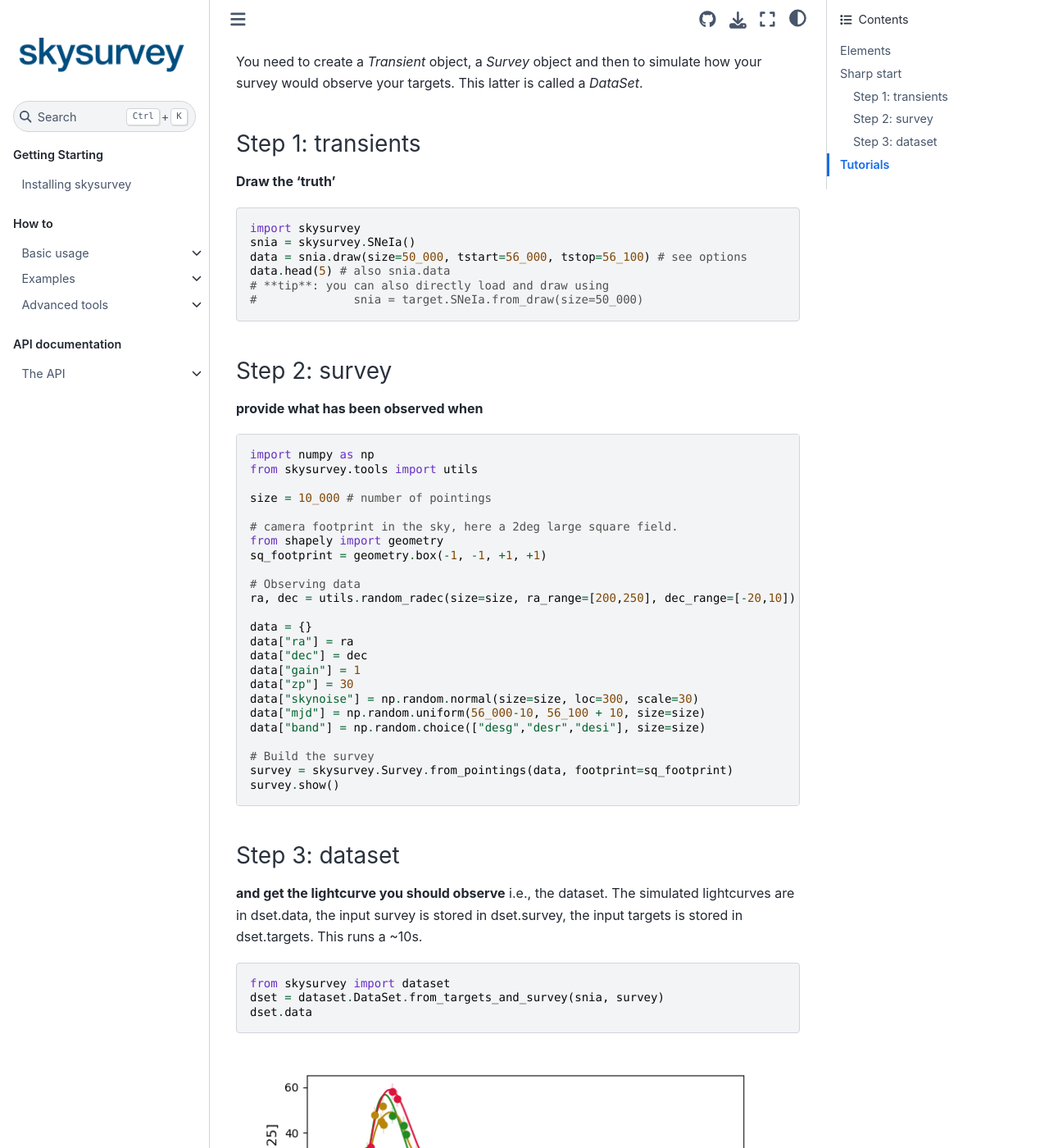
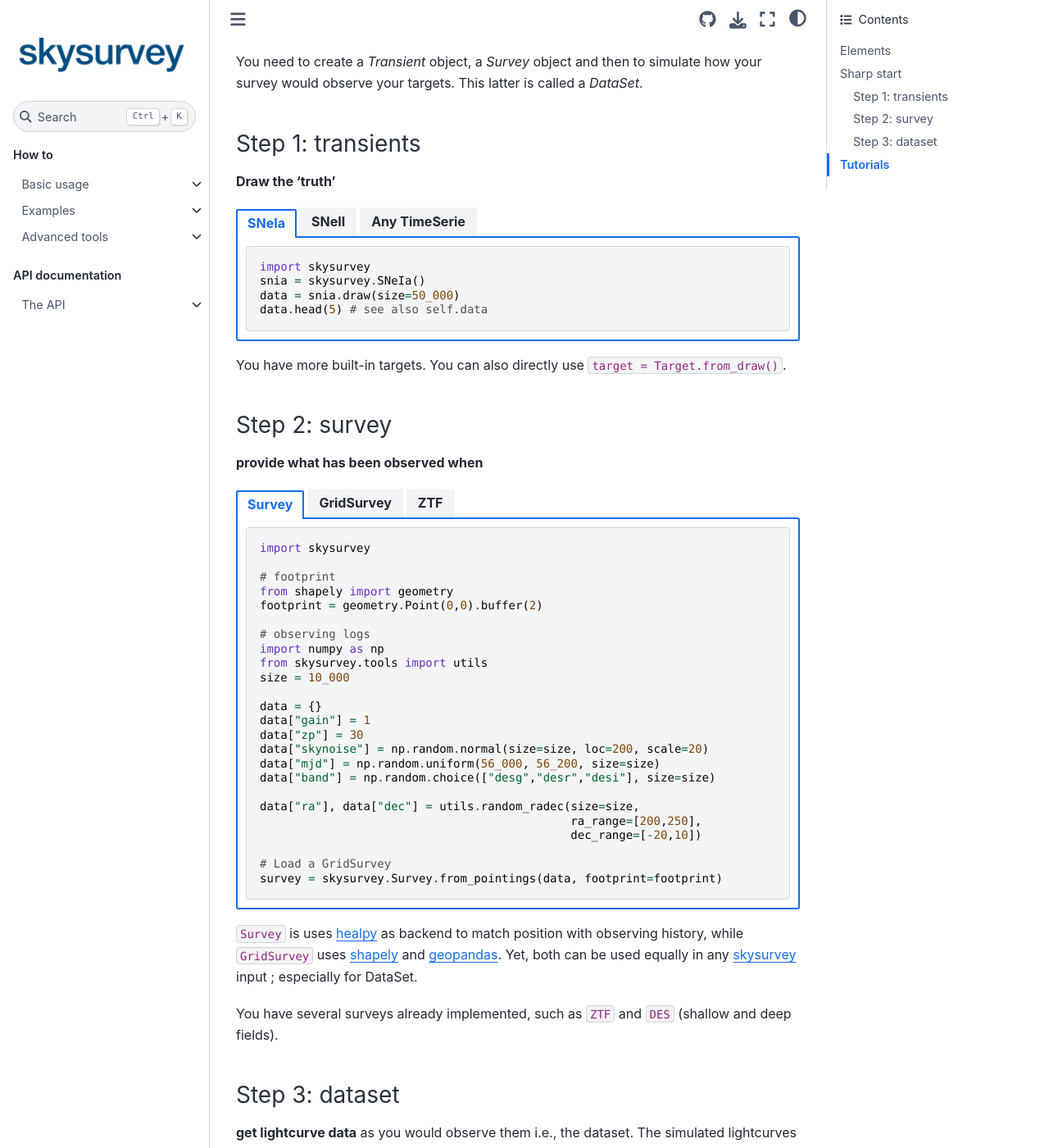
Before and after one commit to MickaelRigault/skysurvey, a Sphinx documentation site: the page built from docs/index.rst, in a window 1280 px wide and 1400 px high, scrolled down 1353 px. Shown: the whole window at 82% size. Built offline with Sphinx 7.4.7 and the Sphinx Book theme 1.1.4, drawn with Linux system fonts in a browser that asks for light colours; pages that are not in the unit, such as notebooks, are missing from menus; some of the changed text lies outside the part shown.

Commit message:
new doc, tiny code update

```diff
--- a/docs/index.rst
+++ b/docs/index.rst
@@ -74,6 +74,8 @@
 
 
 
+
+
 Sharp start
 ============
 
@@ -87,63 +89,163 @@
 
 **Draw the 'truth'**
 
-..  code-block:: python
+.. tab-set::
 
-    import skysurvey
-    snia = skysurvey.SNeIa()
-    data = snia.draw(size=50_000, tstart=56_000, tstop=56_100) # see options
-    data.head(5) # also snia.data
-    # **tip**: you can also directly load and draw using
-    #              snia = target.SNeIa.from_draw(size=50_000)
+    .. tab-item:: SNeIa
+
+       .. code-block:: python
+
+	  import skysurvey
+	  snia = skysurvey.SNeIa()
+	  data = snia.draw(size=50_000)
+	  data.head(5) # see also self.data
 
 
+    .. tab-item:: SNeII
+
+       .. code-block:: python
+
+	  import skysurvey
+	  snii = skysurvey.SNII()
+	  data = snii.draw(size=50_000)
+	  data.head(5) # see also self.data
+
+    .. tab-item:: Any TimeSerie
+
+       .. code-block:: python
+
+	  import skysurvey
+	  snib = skysurvey.TSTransient("v19-2005bf-corr")
+	  # see https://sncosmo.readthedocs.io/en/stable/source-list.html
+	  snib.draw(50_000)
+	  snib.data.head(5) # also self.data
+
+
+You have more built-in targets. You can also directly use ``target = Target.from_draw()``.
 
 Step 2: survey
 -----------------
 
 **provide what has been observed when**
 
-..  code-block:: python
 
-    import numpy as np
-    from skysurvey.tools import utils
+.. tab-set::
 
-    size = 10_000 # number of pointings
+    .. tab-item:: Survey
 
-    # camera footprint in the sky, here a 2deg large square field.
-    from shapely import geometry
-    sq_footprint = geometry.box(-1, -1, +1, +1)
+       .. code-block:: python
 
-    # Observing data
-    ra, dec = utils.random_radec(size=size, ra_range=[200,250], dec_range=[-20,10])
+            import skysurvey
 
-    data = {}
-    data["ra"] = ra
-    data["dec"] = dec
-    data["gain"] = 1
-    data["zp"] = 30
-    data["skynoise"] = np.random.normal(size=size, loc=300, scale=30)
-    data["mjd"] = np.random.uniform(56_000-10, 56_100 + 10, size=size)
-    data["band"] = np.random.choice(["desg","desr","desi"], size=size)
+            # footprint
+            from shapely import geometry
+            footprint = geometry.Point(0,0).buffer(2)
 
-    # Build the survey
-    survey = skysurvey.Survey.from_pointings(data, footprint=sq_footprint)
-    survey.show()
+            # observing logs
+            import numpy as np
+            from skysurvey.tools import utils
+            size = 10_000
 
+            data = {}
+            data["gain"] = 1
+            data["zp"] = 30
+            data["skynoise"] = np.random.normal(size=size, loc=200, scale=20)
+            data["mjd"] = np.random.uniform(56_000, 56_200, size=size)
+            data["band"] = np.random.choice(["desg","desr","desi"], size=size)
+
+            data["ra"], data["dec"] = utils.random_radec(size=size,
+                                                         ra_range=[200,250],
+                                                         dec_range=[-20,10])
+
+            # Load a GridSurvey
+            survey = skysurvey.Survey.from_pointings(data, footprint=footprint)
+
+    .. tab-item:: GridSurvey
+
+       .. code-block:: python
+
+            import skysurvey
+
+            # footprint
+            from shapely import geometry
+            footprint = geometry.Point(0,0).buffer(2)
+
+            # fields
+            import numpy as np
+            radec = {'C1': {'dec': -27.11161, 'ra': 54.274292+180},
+                     'C2': {'dec': -29.08839, 'ra': 54.274292+180},
+                     'C3': {'dec': -28.10000, 'ra': 52.648417+180}
+                     }
+
+            # observing logs
+            size = 10_000
+
+            data = {}
+            data["gain"] = 1
+            data["zp"] = 30
+            data["skynoise"] = np.random.normal(size=size, loc=200, scale=20)
+            data["mjd"] = np.random.uniform(56_000, 56_200, size=size)
+            data["band"] = np.random.choice(["desg","desr","desi"], size=size)
+
+            data["fieldid"] = np.random.choice(list(radec.keys()), size=size)
+
+            # Load a GridSurvey
+            survey = skysurvey.GridSurvey.from_pointings(data, radec,
+	                                       	         footprint=footprint)
+
+    .. tab-item:: ZTF
+
+       .. code-block:: python
+
+            import skysurvey
+
+            survey = skysurvey.ZTF.from_logs() # need password.
+
+``Survey`` is uses healpy_ as backend to match position with observing
+history, while ``GridSurvey`` uses shapely_ and geopandas_. Yet, both
+can be used equally in any skysurvey_ input ;
+especially for DataSet.
+
+You have several surveys already implemented, such as ``ZTF`` and ``DES``
+(shallow and deep fields).
 
 Step 3: dataset
 ------------------
 
-**and get the lightcurve you should observe**
+**get lightcurve data**  as you would observe them
 i.e., the dataset. The simulated lightcurves are in
 dset.data, the input survey is stored in dset.survey, the input
-targets is stored in dset.targets. This runs a ~10s.
+targets is stored in dset.targets.
 
-..  code-block:: python
 
-    from skysurvey import dataset
-    dset = dataset.DataSet.from_targets_and_survey(snia, survey)
-    dset.data
+.. tab-set::
+
+    .. tab-item:: Realistic
+
+       .. code-block:: python
+
+            import skysurvey
+            dset = skysurvey.DataSet.from_targets_and_survey(snia, survey)
+            dset.data
+
+    .. tab-item:: Noise-free
+
+       .. code-block:: python
+
+            import skysurvey
+            dset = skysurvey.DataSet.from_targets_and_survey(snia, survey,
+                                                             incl_error=False)
+            dset.data
+
+
+    .. tab-item:: Multi-targets
+
+       .. code-block:: python
+
+            import skysurvey
+	    targets = skysurvey.TargetCollection([snia, snii])
+            dset = skysurvey.DataSet.from_targets_and_survey(targets, survey)
+            dset.data
 
 .. image:: ./gallery/lc_example.png
 
--- a/skysurvey/__init__.py
+++ b/skysurvey/__init__.py
@@ -1,4 +1,4 @@
-__version__ = "0.7.2"
+__version__ = "0.7.3"
 
 from .dataset import *
 from .survey import *
```
Also changed, not shown: other parts of docs/index.rst (+1 -1 lines), docs/howto/build_a_new_transient.ipynb, docs/howto/radec_in_survey.ipynb, docs/howto/target_and_skyarea.ipynb, docs/quickstart/quickstart_survey.ipynb, docs/quickstart/quickstart_survey_target_dataset.ipynb, docs/quickstart/quickstart_target.ipynb, 3 other files.
